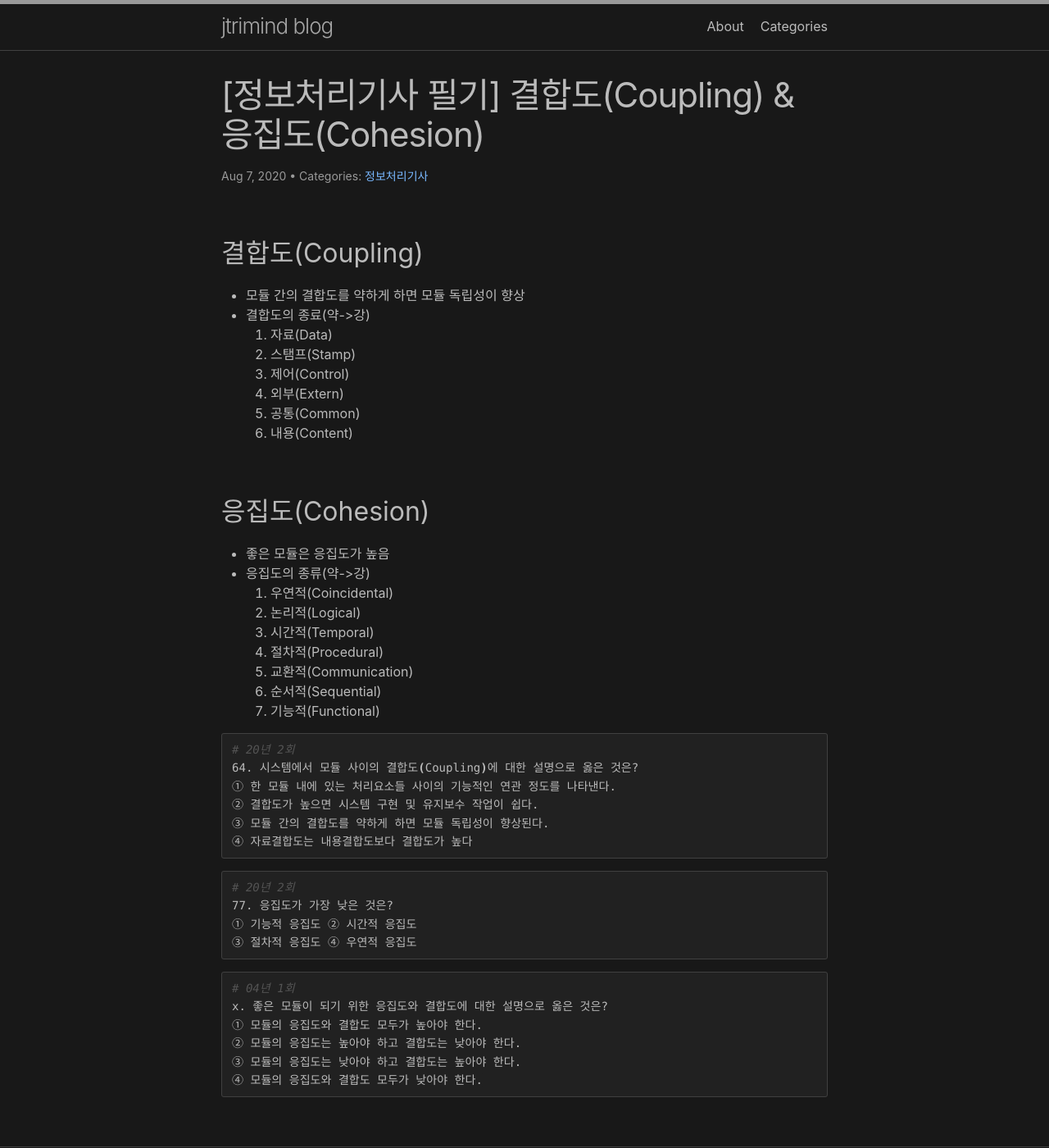
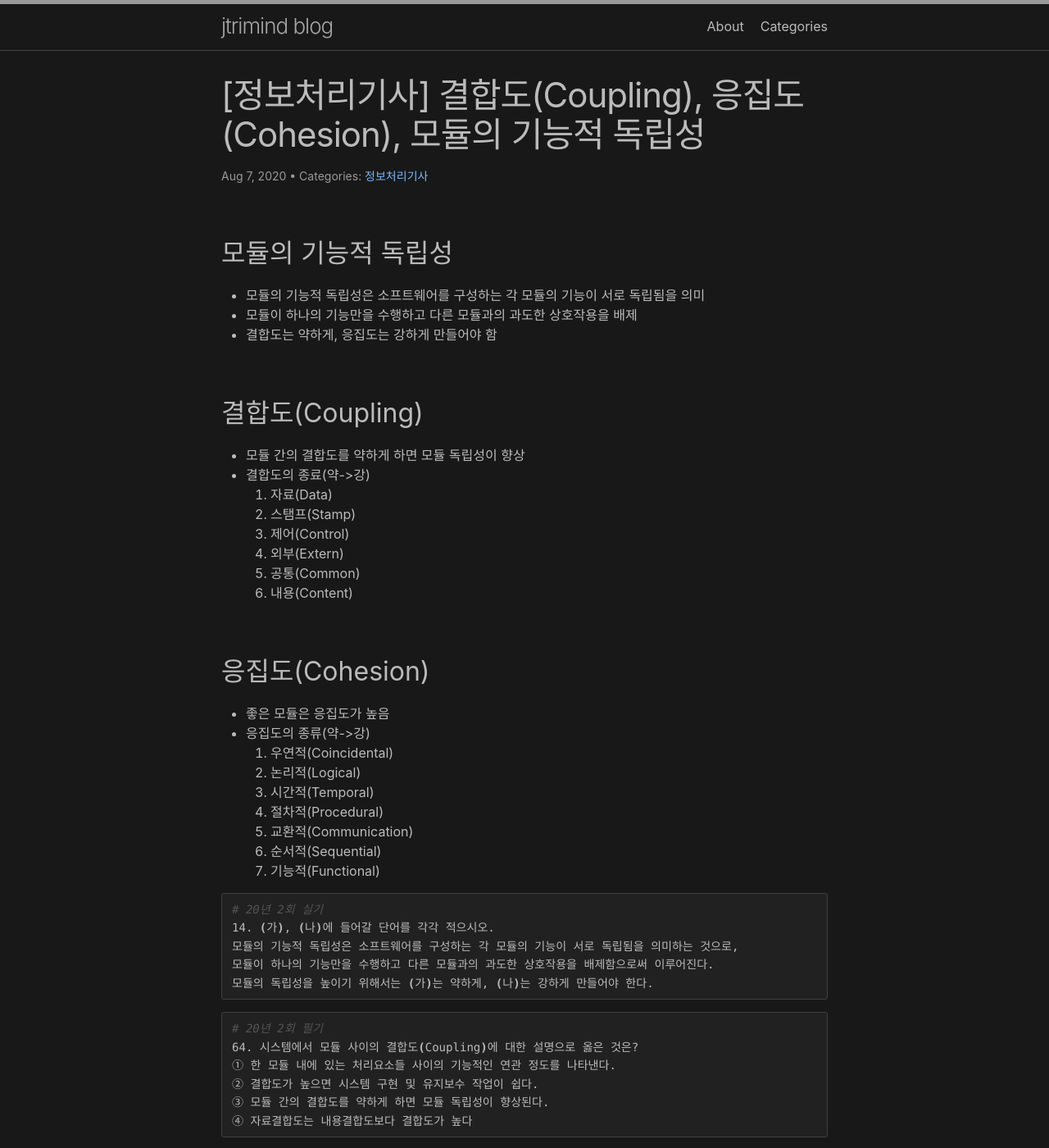
Before and after one commit to jtrimind/jtrimind.github.io, a Jekyll site: the page built from 정보처리기사/_posts/2020-08-07-coupling-cohesion.md, in a window 1280 px wide and 1400 px high. Shown: the whole window at 82% size. Built offline with Jekyll 4.4.1, drawn with Linux system fonts in a browser that asks for light colours; comment, search, counter and statistics services are not loaded; some of the changed text lies outside the part shown.

Commit message:
Update coupling cohesion

````diff
--- a/정보처리기사/_posts/2020-08-07-coupling-cohesion.md
+++ b/정보처리기사/_posts/2020-08-07-coupling-cohesion.md
@@ -1,7 +1,12 @@
 ---
 layout: post
-title: "[정보처리기사 필기] 결합도(Coupling) & 응집도(Cohesion)"
+title: "[정보처리기사] 결합도(Coupling), 응집도(Cohesion), 모듈의 기능적 독립성"
 ---
+
+## 모듈의 기능적 독립성
+- 모듈의 기능적 독립성은 소프트웨어를 구성하는 각 모듈의 기능이 서로 독립됨을 의미
+- 모듈이 하나의 기능만을 수행하고 다른 모듈과의 과도한 상호작용을 배제
+- 결합도는 약하게, 응집도는 강하게 만들어야 함
 
 ## 결합도(Coupling)
 - 모듈 간의 결합도를 약하게 하면 모듈 독립성이 향상
@@ -25,7 +30,15 @@ title: "[정보처리기사 필기] 결합도(Coupling) & 응집도(Cohesion)"
   7. 기능적(Functional)
 
 ```bash
-# 20년 2회
+# 20년 2회 실기
+14. (가), (나)에 들어갈 단어를 각각 적으시오.
+모듈의 기능적 독립성은 소프트웨어를 구성하는 각 모듈의 기능이 서로 독립됨을 의미하는 것으로,
+모듈이 하나의 기능만을 수행하고 다른 모듈과의 과도한 상호작용을 배제함으로써 이루어진다.
+모듈의 독립성을 높이기 위해서는 (가)는 약하게, (나)는 강하게 만들어야 한다.
+```
+
+```bash
+# 20년 2회 필기
 64. 시스템에서 모듈 사이의 결합도(Coupling)에 대한 설명으로 옳은 것은?
 ① 한 모듈 내에 있는 처리요소들 사이의 기능적인 연관 정도를 나타낸다.
 ② 결합도가 높으면 시스템 구현 및 유지보수 작업이 쉽다.
@@ -34,14 +47,14 @@ title: "[정보처리기사 필기] 결합도(Coupling) & 응집도(Cohesion)"
 ```
 
 ```bash
-# 20년 2회
+# 20년 2회 필기
 77. 응집도가 가장 낮은 것은?
 ① 기능적 응집도 ② 시간적 응집도
 ③ 절차적 응집도 ④ 우연적 응집도
 ```
 
 ```bash
-# 04년 1회
+# 04년 1회 필기
 x. 좋은 모듈이 되기 위한 응집도와 결합도에 대한 설명으로 옳은 것은?
 ① 모듈의 응집도와 결합도 모두가 높아야 한다.
 ② 모듈의 응집도는 높아야 하고 결합도는 낮아야 한다.
````
